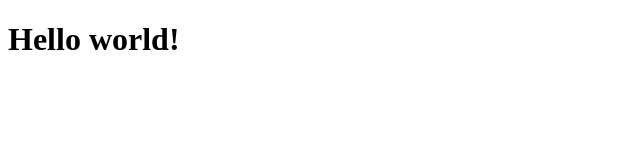
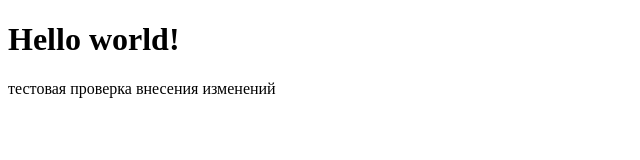
Before and after one commit to marinaobruch/My_project, a plain HTML site: page index.html in a window 1280 px wide. Shown: the whole page, without its empty margins (0-640 px from the left). Drawn offline with Linux system fonts and the light colour scheme.

Commit message:
test changes

```diff
--- a/index.html
+++ b/index.html
@@ -10,6 +10,7 @@
 
 <body>
     <h1>Hello world!</h1>
+    <p>тестовая проверка внесения изменений</p>
 </body>
 
 </html>
```
